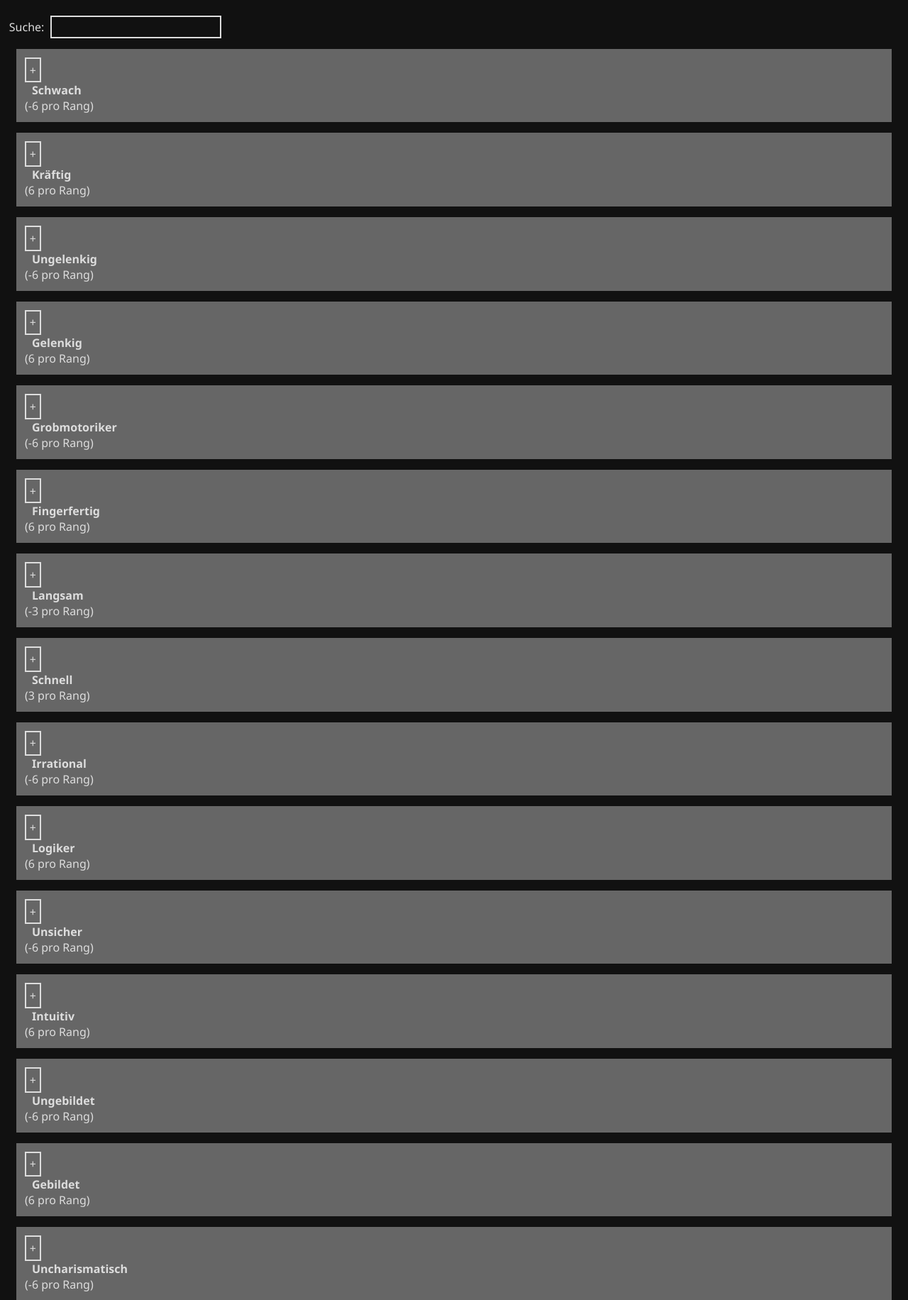
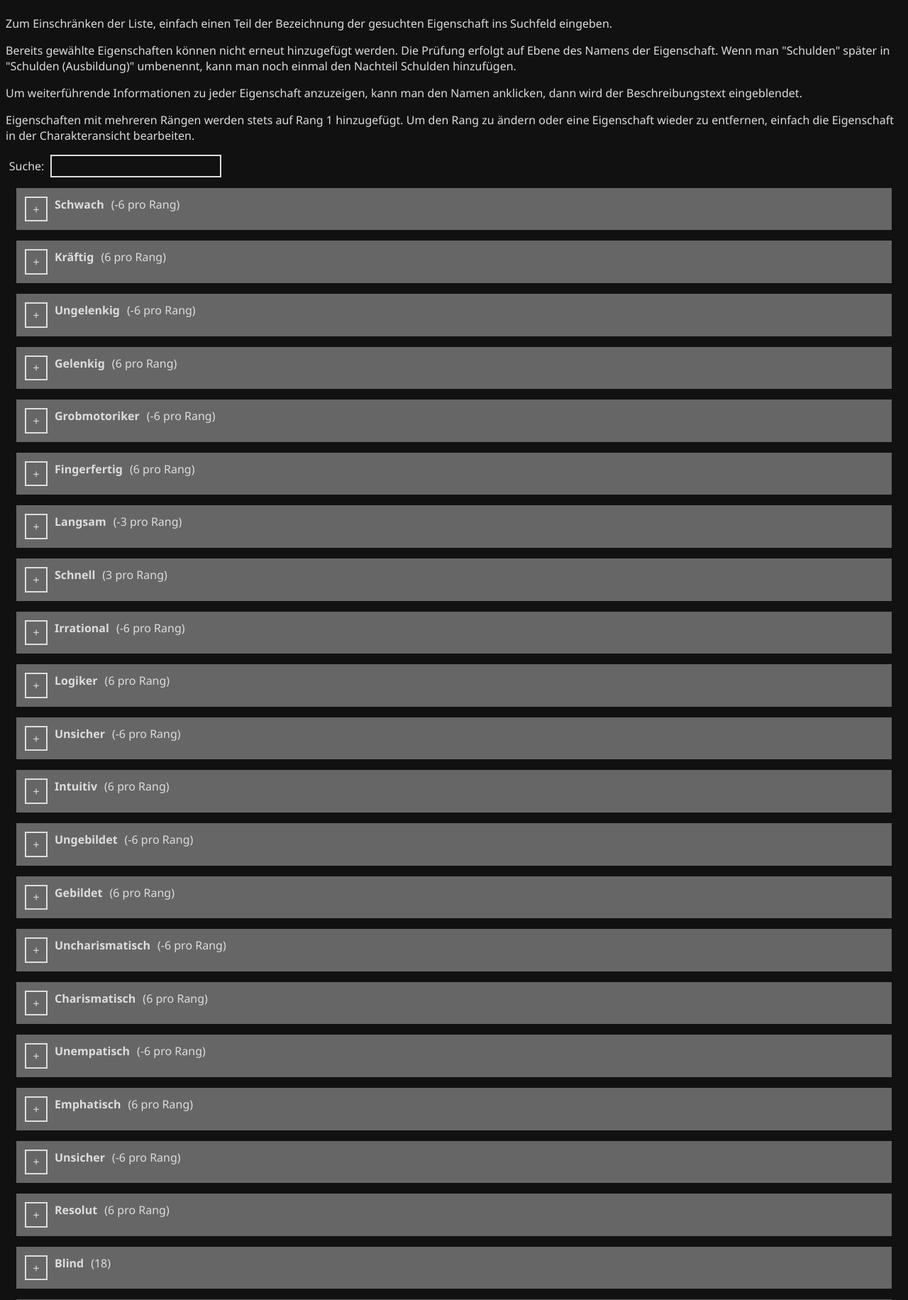
Before and after one commit to EricPoehlsen/TorweltenWeb, a PHP site: page /addtraits.php in a window 1280 px wide. Shown: the part 104-1936 px from the top of the page at 71% size. Run offline with PHP 8.4, Linux system fonts and the light colour scheme; data comes from the database, SQL or seed files in the repository; data that the repository does not hold is empty; a stand-in replaces the project's code that opens the database connection.

Commit message:
Stylesheet aktualisiert

```diff
--- a/addtraits.js
+++ b/addtraits.js
@@ -21,14 +21,15 @@ function getTraits(charid) {
 
                 // title line
                 titleline = document.createElement("div");
-                titleline.className = "traitline"
+                titleline.className = "line"
 
                 // button to add trait
                 button = document.createElement("button");
-                button.className = "trait";
+                button.className = "addtrait";
                 button.setAttribute("id", key);
                 if (result[key]["hastrait"] > 0) {
-                    button.innerHTML = " ";
+                    button.innerHTML = "✓";
+                    button.disabled = true;
                 } else {
                     button.innerHTML = "+";
                     button.setAttribute("onClick", "addTrait("+key+", "+charid+")");
--- a/addtraits.php
+++ b/addtraits.php
@@ -35,6 +35,10 @@ include "_checklogin.php";
 <body onload="getTraits(<?php echo $c['charid']; ?>)">
     <div id="userbar"><?php include "_userbar.php"; ?></div>
     <h1>Eigenschaften für <?php echo $c['charname'];?> auswählen ...</h1>
+    <p>Zum Einschränken der Liste, einfach einen Teil der Bezeichnung der gesuchten Eigenschaft ins Suchfeld eingeben.</p>
+    <p>Bereits gewählte Eigenschaften können nicht erneut hinzugefügt werden. Die Prüfung erfolgt auf Ebene des Namens der Eigenschaft. Wenn man &quot;Schulden&quot; später in &quot;Schulden (Ausbildung)&quot; umbenennt, kann man noch einmal den Nachteil Schulden hinzufügen.</p>
+    <p>Um weiterführende Informationen zu jeder Eigenschaft anzuzeigen, kann man den Namen anklicken, dann wird der Beschreibungstext eingeblendet.</p>
+    <p>Eigenschaften mit mehreren Rängen werden stets auf Rang 1 hinzugefügt. Um den Rang zu ändern oder eine Eigenschaft wieder zu entfernen, einfach die Eigenschaft in der Charakteransicht bearbeiten.</p>
     <label for="search">Suche:</label>
     <input id="search" onkeyup="getTraits(<?php echo $c['charid']; ?>)"/>
     <div id="traitlist">
--- a/style.css
+++ b/style.css
@@ -128,14 +128,19 @@ a.charname:hover{
     color: var(--orange);
 }
 
+button.addtrait {
+    width: 2em;
+}
 
+button.addtrait:disabled {
+    color: var(--black);
+    border: 2px solid var(--black);
+}
 
 .traittitle {
     margin: 0px 10px;
     font-weight: bold;
 }
-
-
 
 input.traitname {
     width:100%;
```
Also changed, not shown: editchartrait.php (+5 -4 lines).
